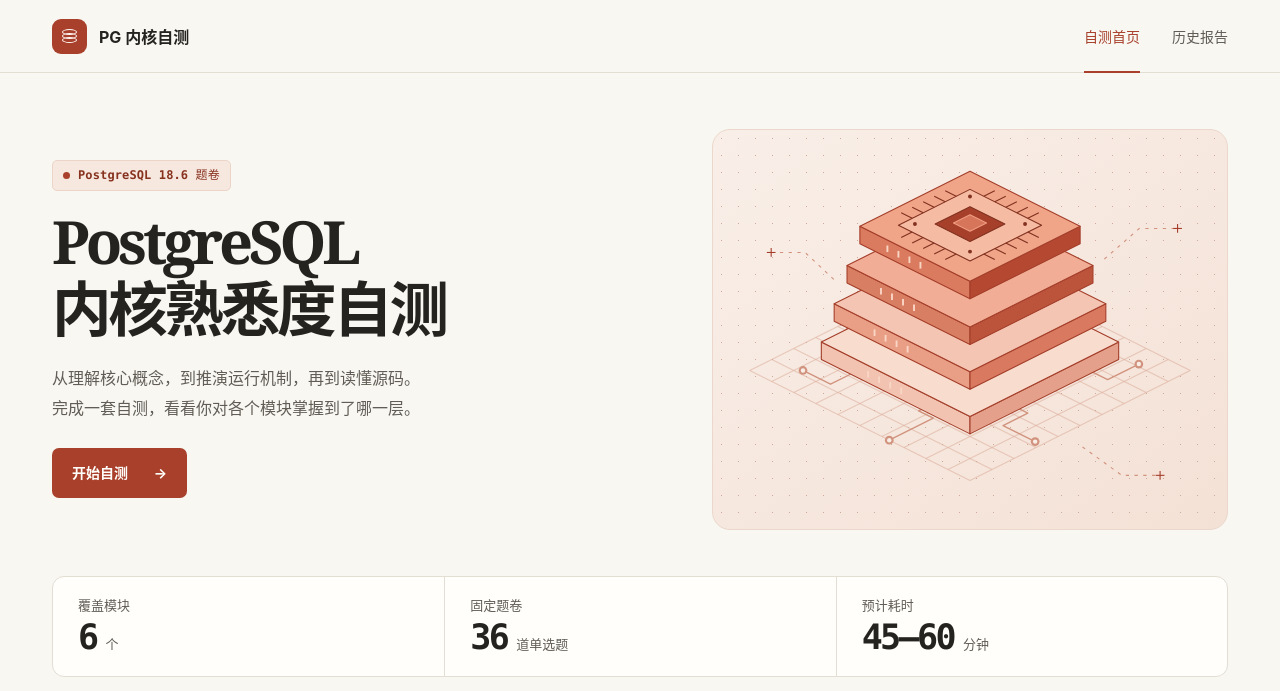
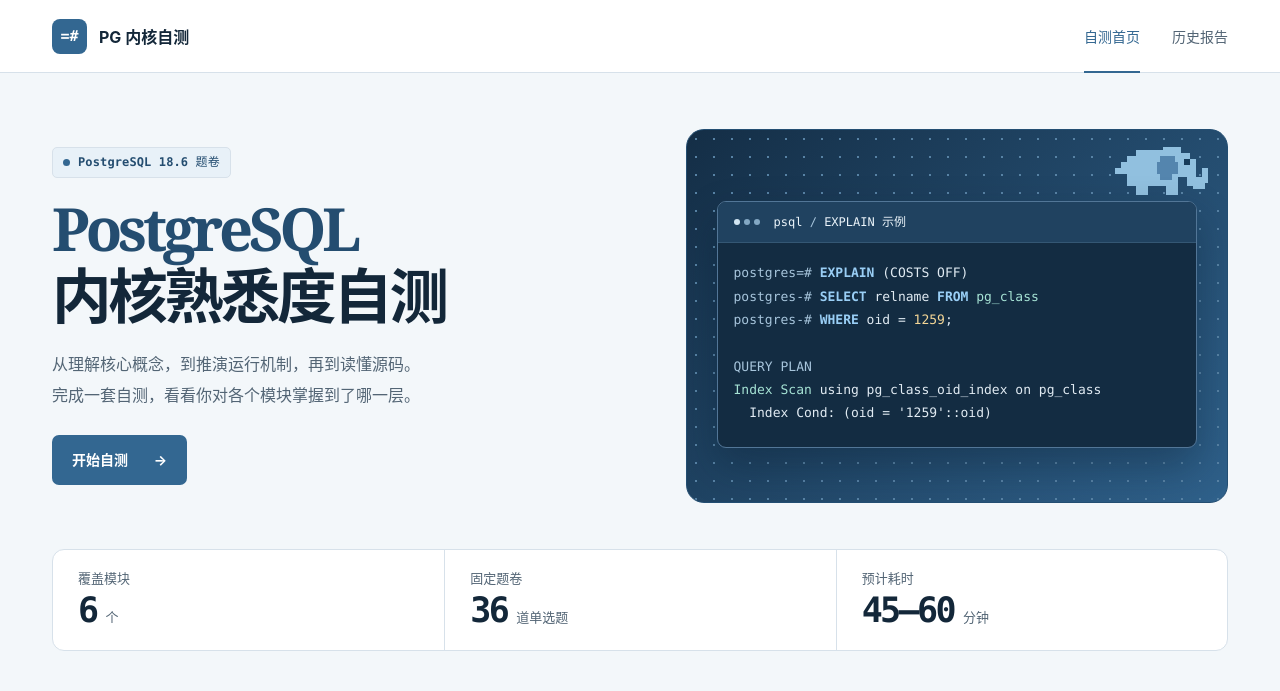
Before and after one commit to protectione055/knowpg, a plain HTML site: page index.html in a window 1280 px wide. Shown: the top 691 px of the page. Drawn offline with Linux system fonts and the light colour scheme.

Commit message:
Give assessment a PostgreSQL terminal theme

```diff
--- a/app.mjs
+++ b/app.mjs
@@ -1,6 +1,6 @@
 import { PG_VERSION, PAPER_VERSION, modules, levels, questions } from './questions.mjs'
 import { createAttempt, finishAttempt, readState, storageKey } from './assessment.mjs'
-import { drawHero } from './hero.mjs'
+import { drawElephant } from './hero.mjs'
 
 const main = document.querySelector('main')
 const confirmation = document.querySelector('#confirmation')
@@ -80,7 +80,22 @@ function home() {
         <p class="hero-summary">从理解核心概念，到推演运行机制，再到读懂源码。<br class="desktop-break">完成一套自测，看看你对各个模块掌握到了哪一层。</p>
         <div class="hero-actions"><button class="button button-primary" data-action="start">${state.active ? '继续作答' : '开始自测'} <span aria-hidden="true">→</span></button>${resume}</div>
       </div>
-      <div class="hero-visual" aria-hidden="true"><canvas id="hero-art"></canvas></div>
+      <div class="hero-visual">
+        <canvas id="hero-elephant" width="32" height="24" aria-hidden="true"></canvas>
+        <figure class="terminal">
+          <figcaption class="terminal-bar">
+            <span class="terminal-controls" aria-hidden="true"><i></i><i></i><i></i></span>
+            <span>psql <span class="terminal-divider">/</span> EXPLAIN 示例</span>
+          </figcaption>
+          <pre><code><span class="terminal-prompt">postgres=#</span> <b>EXPLAIN</b> (COSTS OFF)
+<span class="terminal-prompt">postgres-#</span> <b>SELECT</b> relname <b>FROM</b> <span class="terminal-identifier">pg_class</span>
+<span class="terminal-prompt">postgres-#</span> <b>WHERE</b> oid = <span class="terminal-literal">1259</span>;
+
+<span class="terminal-plan">QUERY PLAN</span>
+<span class="terminal-node">Index Scan</span> using pg_class_oid_index on pg_class
+  Index Cond: (oid = '1259'::oid)</code></pre>
+        </figure>
+      </div>
     </section>
     <dl class="facts">
       <div><dt>覆盖模块</dt><dd><strong>6</strong><span>个</span></dd></div>
@@ -226,9 +241,9 @@ function render(focus = false) {
     missing: () => '<section class="inner-page"><h1 data-focus tabindex="-1">找不到这份报告</h1><p class="page-intro">历史报告存放在作答时使用的浏览器中。</p><a class="button button-primary" href="#history">查看历史报告 →</a></section>',
   }
   main.innerHTML = `${storageError ? `<p class="storage-error" role="alert">${escapeHtml(storageError)}</p>` : ''}${contents[route]()}`
-  const canvas = document.querySelector('#hero-art')
+  const canvas = document.querySelector('#hero-elephant')
   if (canvas)
-    drawHero(canvas)
+    drawElephant(canvas)
   if (focus)
     (main.querySelector('[data-focus]') || main).focus({ preventScroll: true })
 }
@@ -331,11 +346,6 @@ window.addEventListener('storage', event => {
     render()
   }
 })
-window.addEventListener('resize', () => {
-  const canvas = document.querySelector('#hero-art')
-  if (canvas)
-    drawHero(canvas)
-})
 document.querySelector('.skip-link').addEventListener('click', event => {
   event.preventDefault()
   main.focus()
--- a/hero.mjs
+++ b/hero.mjs
@@ -1,103 +1,27 @@
-export function drawHero(canvas) {
-  const { width, height } = canvas.getBoundingClientRect()
-  if (!width || !height)
-    return
+export function drawElephant(canvas) {
+  const ctx = canvas.getContext('2d')
 
-  const dpr = window.devicePixelRatio || 1
-  canvas.width = Math.round(width * dpr)
-  canvas.height = Math.round(height * dpr)
-  const ctx = canvas.getContext('2d')
-  const scale = Math.min(width / 470, height / 365) * dpr
-  ctx.setTransform(scale, 0, 0, scale, (canvas.width - 470 * scale) / 2, (canvas.height - 365 * scale) / 2)
-
-  function shape(points, stroke, fill, lineWidth = 1) {
+  function fill(points, color) {
+    ctx.fillStyle = color
     ctx.beginPath()
-    points.forEach(([x, y], index) => index ? ctx.lineTo(x, y) : ctx.moveTo(x, y))
-    if (fill) {
-      ctx.closePath()
-      ctx.fillStyle = fill
-      ctx.fill()
-    }
-    if (stroke) {
-      ctx.strokeStyle = stroke
-      ctx.lineWidth = lineWidth
-      ctx.stroke()
-    }
-  }
-
-  function dot(x, y, radius, color) {
-    ctx.beginPath()
-    ctx.arc(x, y, radius, 0, Math.PI * 2)
-    ctx.fillStyle = color
+    ctx.moveTo(...points[0])
+    for (const point of points.slice(1))
+      ctx.lineTo(...point)
+    ctx.closePath()
     ctx.fill()
   }
 
-  const ink = '#a43e2a'
-  const muted = '#d1937e'
-  ctx.lineJoin = 'round'
-  const project = (x, y, z = 0) => [235 + (x - y) * .84, 220 + (x + y) * .42 - z]
-
-  ctx.globalAlpha = .55
-  for (let x = -120; x <= 120; x += 24) {
-    shape([project(x, -120), project(x, 120)], '#dbac99')
-    shape([project(-120, x), project(120, x)], '#dbac99')
-  }
-  ctx.globalAlpha = 1
-
-  const traces = [
-    [[-76, -109], [-76, -58], [-48, -58]],
-    [[-109, 22], [-67, 22], [-67, 37], [-48, 37]],
-    [[32, 120], [32, 72], [16, 72], [16, 48]],
-    [[113, 42], [78, 42], [78, 15], [48, 15]],
-    [[85, -99], [85, -65], [21, -65], [21, -48]],
-    [[-91, 91], [-61, 91], [-61, 66], [-35, 66], [-35, 48]],
-  ]
-
-  for (const trace of traces) {
-    shape(trace.map(([x, y]) => project(x, y)), muted, null, 1.25)
-    const [x, y] = project(...trace[0])
-    dot(x, y, 4, muted)
-    dot(x, y, 2, '#f9eee6')
-  }
-
-  const top = (z, r) => [project(-r, -r, z), project(r, -r, z), project(r, r, z), project(-r, r, z)]
-  const plates = [
-    { z: 26, r: 81, a: '#f1c3b0', b: '#e4a08a', c: '#f8dccd' },
-    { z: 61, r: 74, a: '#e99e86', b: '#d87960', c: '#f5c5b3' },
-    { z: 96, r: 67, a: '#d87f63', b: '#bb543b', c: '#f2ad96' },
-    { z: 132, r: 60, a: '#da7a5e', b: '#b54831', c: '#f0a589' },
-  ]
-  for (const { z, r, a, b, c } of plates) {
-    const corners = top(z, r)
-    const base = top(z - 16, r)
-    shape([corners[3], corners[2], base[2], base[3]], ink, a)
-    shape([corners[1], corners[2], base[2], base[1]], ink, b)
-    shape(corners, ink, c)
-    for (const offset of [-30, -18, -6, 6])
-      shape([project(offset, r, z - 5), project(offset, r, z - 11)], '#f9d5c4', null, 1.75)
-  }
-
-  const accent = '#81311f'
-  const inner = top(133, 39)
-  shape([...inner, inner[0]], accent, '#f6bba3')
-  for (const offset of [-24, -12, 0, 12, 24]) {
-    shape([project(offset, -39, 133), project(offset, -51, 133)], accent)
-    shape([project(-39, offset, 133), project(-51, offset, 133)], accent)
-    shape([project(39, offset, 133), project(51, offset, 133)], accent)
-    shape([project(offset, 39, 133), project(offset, 51, 133)], accent)
-  }
-  shape(top(134, 19), accent, '#a7402a')
-  shape(top(135, 9), '#ef9b81', '#d67559')
-  for (const [x, y] of [[-30, -30], [30, -30], [30, 30], [-30, 30]])
-    dot(...project(x, y, 134), 1.8, accent)
-
-  ctx.setLineDash([3, 5])
-  shape([[53, 112], [84, 112], [114, 140]], muted)
-  shape([[358, 118], [390, 90], [425, 90]], muted)
-  shape([[338, 290], [374, 316], [409, 316]], muted)
-  ctx.setLineDash([])
-  for (const [x, y] of [[53, 112], [425, 90], [409, 316]]) {
-    shape([[x - 4, y], [x + 4, y]], ink)
-    shape([[x, y - 4], [x, y + 4]], ink)
-  }
+  fill([
+    [1, 12], [3, 12], [3, 10], [5, 10], [5, 8], [8, 8], [8, 6], [17, 6],
+    [17, 5], [23, 5], [23, 7], [26, 7], [26, 9], [28, 9], [28, 15],
+    [30, 15], [30, 12], [32, 12], [32, 17], [31, 17], [31, 19], [27, 19],
+    [27, 18], [25, 18], [25, 15], [22, 15], [22, 21], [18, 21], [18, 18],
+    [12, 18], [12, 21], [8, 21], [8, 18], [5, 18], [5, 14], [1, 14],
+  ], '#91c0df')
+  fill([
+    [16, 8], [21, 8], [21, 10], [22, 10], [22, 14], [20, 14], [20, 16],
+    [16, 16], [16, 14], [15, 14], [15, 10], [16, 10],
+  ], '#5485ae')
+  ctx.fillStyle = '#173c5b'
+  ctx.fillRect(24, 9, 2, 2)
 }
--- a/index.html
+++ b/index.html
@@ -3,7 +3,7 @@
 <head>
   <meta charset="utf-8">
   <meta name="viewport" content="width=device-width, initial-scale=1">
-  <meta name="theme-color" content="#f8f7f2">
+  <meta name="theme-color" content="#f3f7fa">
   <meta name="description" content="从概念理解到源码阅读，用 36 道题测评 PostgreSQL 六个内核模块的熟悉度。">
   <title>PostgreSQL 内核熟悉度自测</title>
   <link rel="stylesheet" href="./styles.css">
@@ -14,7 +14,7 @@
   <header class="site-header">
     <div class="shell header-inner">
       <a class="brand" href="#home">
-        <span class="brand-mark" aria-hidden="true"><i></i><i></i><i></i></span>
+        <span class="brand-mark" aria-hidden="true">=#</span>
         <span>PG 内核自测</span>
       </a>
       <nav aria-label="主导航">
--- a/styles.css
+++ b/styles.css
@@ -1,13 +1,16 @@
 :root {
   color-scheme: light;
-  --background: #f8f7f2;
-  --paper: #fffefa;
-  --ink: #24231f;
-  --muted: #615d56;
-  --line: #e3ded4;
-  --accent: #a8402b;
-  --accent-dark: #87321f;
-  --accent-pale: #f7e8df;
+  --background: #f3f7fa;
+  --paper: #fff;
+  --ink: #132739;
+  --muted: #536575;
+  --line: #d7e1ea;
+  --accent: #336791;
+  --accent-dark: #244d70;
+  --accent-pale: #e8f1f8;
+  --accent-line: #a1bfd9;
+  --surface-muted: #eef3f7;
+  --terminal: #132c42;
   --green: #35644b;
   --green-pale: #e7eee5;
   --mono: "IBM Plex Mono", "SFMono-Regular", Consolas, monospace;
@@ -31,41 +34,49 @@ main { flex: 1; }
 .skip-link { position: absolute; z-index: 3; left: 1rem; top: 1rem; padding: .65rem 1rem; background: var(--paper); transform: translateY(-160%); }
 .skip-link:focus { transform: none; }
 
-.site-header { border-bottom: 1px solid var(--line); }
+.site-header { border-bottom: 1px solid var(--line); background: var(--paper); }
 .header-inner { display: flex; align-items: center; justify-content: space-between; min-height: 72px; gap: 16px; }
 .brand { display: inline-flex; align-items: center; gap: 12px; font-size: 16px; font-weight: 750; white-space: nowrap; }
-.brand-mark { display: grid; place-content: center; width: 35px; height: 35px; color: #fff9f4; background: var(--accent); border-radius: 9px; }
-.brand-mark i { display: block; width: 15px; height: 6px; border: 1px solid currentColor; border-radius: 50%; transform: translateY(2px); }
-.brand-mark i:nth-child(2) { transform: translateY(0); }
-.brand-mark i:nth-child(3) { transform: translateY(-2px); }
+.brand-mark { display: grid; place-content: center; width: 35px; height: 35px; color: #fff; background: var(--accent); border-radius: 8px; font: 700 15px var(--mono); }
 .site-header nav { display: flex; gap: 32px; align-self: stretch; }
 .site-header nav a { position: relative; display: grid; place-items: center; font-size: 14px; color: var(--muted); white-space: nowrap; }
 .site-header nav a:hover, .site-header nav a[aria-current] { color: var(--accent); }
 .site-header nav a[aria-current]::after { position: absolute; right: 0; bottom: -1px; left: 0; height: 2px; background: var(--accent); content: ""; }
 
-.hero { display: grid; grid-template-columns: 1.14fr 1fr; align-items: center; gap: clamp(28px, 5.6vw, 85px); padding-block: 56px 46px; }
+.hero { display: grid; grid-template-columns: minmax(0, 1.05fr) minmax(0, 1fr); align-items: center; gap: clamp(28px, 5vw, 76px); padding-block: 56px 46px; }
 .version {
   display: inline-flex; align-items: center; gap: 8px; padding: 6px 10px;
-  color: var(--accent-dark); background: var(--accent-pale); border: 1px solid #ecd4c8;
+  color: var(--accent-dark); background: var(--accent-pale); border: 1px solid var(--line);
   border-radius: 5px; font: 600 12px/1.4 var(--mono); letter-spacing: .01em;
 }
 .version span { width: 7px; height: 7px; background: var(--accent); border-radius: 50%; }
 .hero h1 { margin-top: 17px; font-size: clamp(37px, 4.65vw, 67px); line-height: 1.12; letter-spacing: -.055em; font-weight: 800; }
-.hero h1 span { font-family: Georgia, "Noto Serif", serif; font-weight: 700; letter-spacing: -.07em; }
+.hero h1 span { font-family: Georgia, "Noto Serif", serif; color: var(--accent-dark); font-weight: 700; letter-spacing: -.07em; }
 .hero-summary { margin-top: 20px; color: var(--muted); font-size: 16px; line-height: 1.9; }
 .hero-actions { display: flex; align-items: center; gap: 16px; margin-top: 25px; }
 .resume-count { font-size: 13px; color: var(--muted); }
 .hero-visual {
-  aspect-ratio: 470 / 365; border-radius: 18px; border: 1px solid #ebd7cb; overflow: hidden;
-  background: radial-gradient(circle, #ccab9a 0.9px, transparent 1px) 0 0 / 17px 17px, linear-gradient(145deg, #f9efe8, #f4e1d6);
+  position: relative; display: grid; align-items: center; min-height: 374px; padding: 52px 30px 35px;
+  border: 1px solid #234e72; border-radius: 18px; overflow: hidden;
+  background: radial-gradient(circle, #5883a5 0.85px, transparent 1px) 0 0 / 18px 18px, linear-gradient(135deg, #142e46, #2f618b);
 }
-.hero-visual canvas { display: block; width: 100%; height: 100%; }
+.hero-visual canvas { position: absolute; top: 2px; right: 19px; width: 96px; height: 72px; image-rendering: pixelated; }
+.terminal { position: relative; min-width: 0; margin: 0; overflow: hidden; border: 1px solid #527697; border-radius: 9px; background: var(--terminal); box-shadow: 0 18px 40px #07192955; }
+.terminal-bar { display: flex; align-items: center; gap: 14px; padding: 11px 16px; border-bottom: 1px solid #345774; background: #204260; color: #ebf4fa; font: 500 12px/1.5 var(--mono); }
+.terminal-controls { display: inline-flex; gap: 4px; }
+.terminal-controls i { width: 6px; height: 6px; border-radius: 50%; background: #83a8c4; }
+.terminal-controls i:first-child { background: #d2e6f3; }
+.terminal-divider, .terminal-prompt, .terminal-plan { color: #a7c5dc; }
+.terminal pre { margin: 0; padding: 18px 16px 22px; border: 0; background: transparent; color: #e1ebf3; font-size: clamp(10px, 1.03vw, 13px); line-height: 1.8; white-space: pre-wrap; overflow-wrap: anywhere; }
+.terminal b { color: #9acff6; }
+.terminal-identifier, .terminal-node { color: #a6e3d5; }
+.terminal-literal { color: #f4d696; }
 .button { display: inline-flex; justify-content: center; align-items: center; gap: 12px; min-height: 44px; padding: 10px 17px; border: 1px solid transparent; border-radius: 7px; font-size: 14px; font-weight: 700; line-height: 1.45; text-align: center; transition: background .15s, border-color .15s; }
-.button-primary { background: var(--accent); color: #fffefa; }
+.button-primary { background: var(--accent); color: #fff; }
 .button-primary:hover { background: var(--accent-dark); }
 .hero .button { min-height: 50px; padding-inline: 19px; min-width: 135px; justify-content: space-between; }
 .button-secondary { border-color: var(--line); color: var(--ink); background: var(--paper); }
-.button-secondary:hover:not(:disabled) { border-color: #c29e90; background: var(--accent-pale); }
+.button-secondary:hover:not(:disabled) { border-color: var(--accent-line); background: var(--accent-pale); }
 
 .facts { display: grid; grid-template-columns: repeat(3, 1fr); border: 1px solid var(--line); border-radius: 12px; background: var(--paper); }
 .facts > div { padding: 18px 25px 19px; }
@@ -126,15 +137,15 @@ progress::-moz-progress-bar, meter::-moz-meter-bar { background: var(--accent);
 .question-panel, .question-map { padding: 25px; border: 1px solid var(--line); border-radius: 13px; background: var(--paper); }
 .question-meta { display: flex; flex-wrap: wrap; gap: 8px; align-items: center; }
 .question-meta strong { font: 700 14px/1.5 var(--mono); color: var(--accent); }
-.question-meta span { padding: 3px 8px; font-size: 12px; background: #f3f0e9; border-radius: 4px; color: var(--muted); }
+.question-meta span { padding: 3px 8px; font-size: 12px; background: var(--surface-muted); border-radius: 4px; color: var(--muted); }
 .question-panel h1 { margin-top: 16px; font-size: clamp(21px, 2.3vw, 30px); line-height: 1.48; letter-spacing: -.02em; overflow-wrap: anywhere; }
-pre { margin: 17px 0 0; padding: 14px; overflow: auto; border: 1px solid #ded8cd; border-radius: 7px; color: #29302a; background: #f1efe8; font: 13px/1.6 var(--mono); }
+pre { margin: 17px 0 0; padding: 14px; overflow: auto; border: 1px solid #244966; border-radius: 7px; color: #e1ebf3; background: var(--terminal); font: 13px/1.6 var(--mono); }
 pre code { font: inherit; }
 .options { display: grid; gap: 10px; margin: 22px 0 0; padding: 0; border: 0; min-width: 0; }
 .option { display: grid; grid-template-columns: 16px 29px minmax(0, 1fr); align-items: center; gap: 10px; min-height: 58px; padding: 10px 13px; border: 1px solid var(--line); border-radius: 8px; cursor: pointer; font-size: 14px; line-height: 1.55; overflow-wrap: anywhere; }
-.option:hover, .option:has(:checked) { border-color: #c7806d; background: #fbefe8; }
+.option:hover, .option:has(:checked) { border-color: var(--accent-line); background: var(--accent-pale); }
 .option input { accent-color: var(--accent); margin: 0; width: 16px; height: 16px; }
-.option-letter { display: grid; place-items: center; width: 26px; height: 26px; border-radius: 5px; background: #f0ebe4; color: #50483f; font: 700 13px var(--mono); }
+.option-letter { display: grid; place-items: center; width: 26px; height: 26px; border-radius: 5px; background: var(--surface-muted); color: var(--accent-dark); font: 700 13px var(--mono); }
 .quiz-actions { display: flex; justify-content: space-between; gap: 12px; margin-top: 22px; }
 .question-map { padding: 19px; }
 .question-map h2 { font-size: 17px; }
@@ -148,11 +159,11 @@ pre code { font: inherit; }
 .map-footer { display: grid; margin-top: 18px; }
 
 dialog { width: min(92vw, 440px); padding: 24px; border: 1px solid var(--line); border-radius: 12px; color: var(--ink); background: var(--paper); }
-dialog::backdrop { background: #29211c70; }
+dialog::backdrop { background: #0d213570; }
 dialog h2 { font-size: 23px; }
 dialog p { margin-top: 10px; color: var(--muted); line-height: 1.65; }
 .dialog-actions { display: flex; justify-content: flex-end; gap: 10px; margin-top: 20px; }
-.storage-error { margin-top: 16px; padding: 12px; border: 1px solid #e8c1b6; border-radius: 8px; background: var(--accent-pale); color: var(--accent-dark); }
+.storage-error { margin-top: 16px; padding: 12px; border: 1px solid #e8c1b6; border-radius: 8px; background: #fff1ed; color: #843521; }
 
 .history-list { list-style: none; margin: 24px 0 0; padding: 0; border: 1px solid var(--line); border-radius: 10px; background: var(--paper); }
 .history-list li + li { border-top: 1px solid var(--line); }
@@ -181,7 +192,7 @@ dialog p { margin-top: 10px; color: var(--muted); line-height: 1.65; }
 .review-item summary::-webkit-details-marker { display: none; }
 .review-item summary::after { content: "+"; font: 16px var(--mono); color: var(--muted); }
 .review-item[open] summary::after { content: "−"; }
-.review-item summary:hover { background: #f7f4ed; }
+.review-item summary:hover { background: var(--surface-muted); }
 .review-number { font: 13px var(--mono); color: var(--muted); }
 .review-topic { flex: 1; font-size: 14px; font-weight: 700; }
 .review-status { font-size: 12px; color: var(--accent-dark); }
@@ -190,7 +201,7 @@ dialog p { margin-top: 10px; color: var(--muted); line-height: 1.65; }
 .review-body h3 { font-size: 16px; line-height: 1.55; }
 .review-options { padding-left: 26px; font-size: 14px; line-height: 1.8; }
 .review-options li { padding: 2px 0; }
-.review-options li span { display: inline-block; margin-left: 6px; padding-inline: 5px; border-radius: 4px; background: #f2eee7; color: var(--muted); font-size: 11px; }
+.review-options li span { display: inline-block; margin-left: 6px; padding-inline: 5px; border-radius: 4px; background: var(--surface-muted); color: var(--muted); font-size: 11px; }
 .review-options .correct-option, .review-options .correct-option span { color: var(--green); }
 .review-body p { margin-bottom: 9px; color: var(--muted); font-size: 14px; line-height: 1.65; }
 
@@ -203,8 +214,11 @@ dialog p { margin-top: 10px; color: var(--muted); line-height: 1.65; }
 
 @media (max-width: 760px) {
   .shell { width: calc(100% - 32px); }
-  .hero { gap: 22px; padding-block: 34px 25px; grid-template-columns: 1fr; }
-  .hero-visual { max-height: 236px; aspect-ratio: 1.9; }
+  .hero { gap: 22px; padding-block: 34px 25px; grid-template-columns: minmax(0, 1fr); }
+  .hero-visual { min-height: 0; padding: 40px 14px 16px; }
+  .hero-visual canvas { top: 0; right: 10px; width: 68px; height: 51px; }
+  .terminal-bar { padding: 8px 12px; }
+  .terminal pre { padding: 12px; }
   .hero h1 { font-size: clamp(37px, 8vw, 56px); }
   .facts > div { padding: 12px 9px; }
   .facts dd { gap: 4px; }
```
